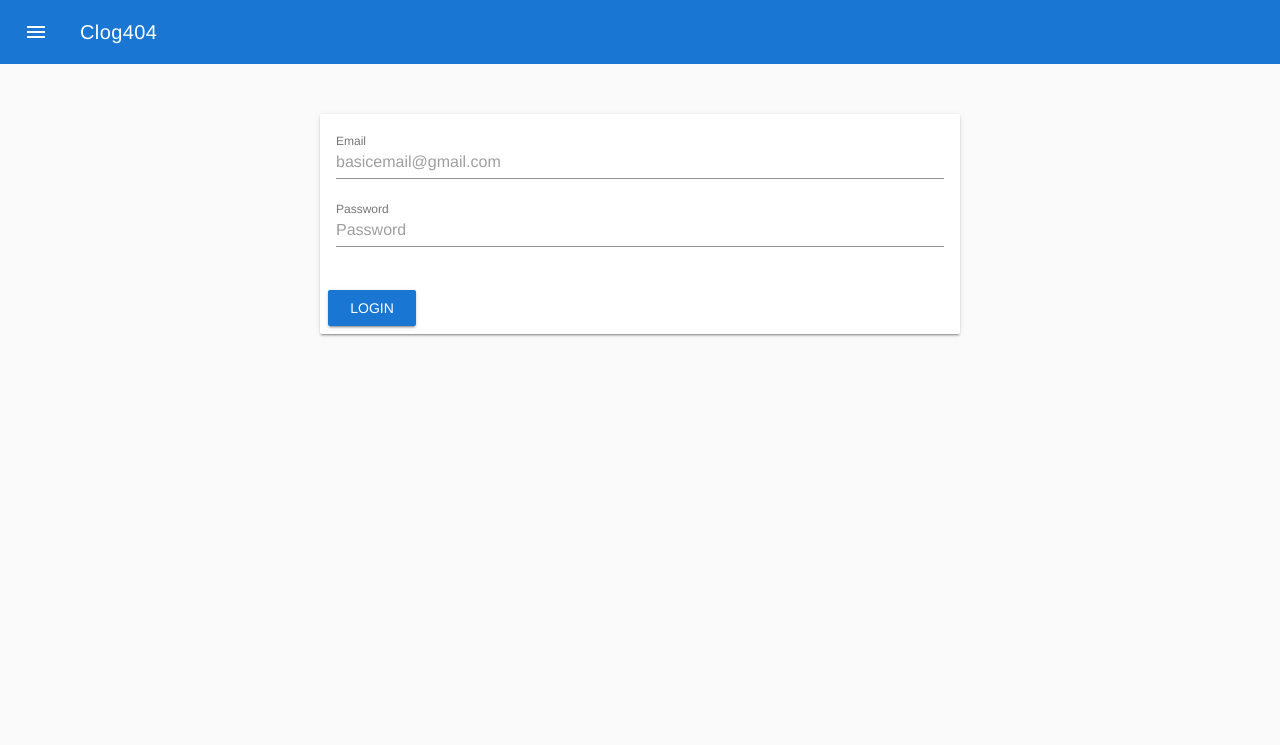
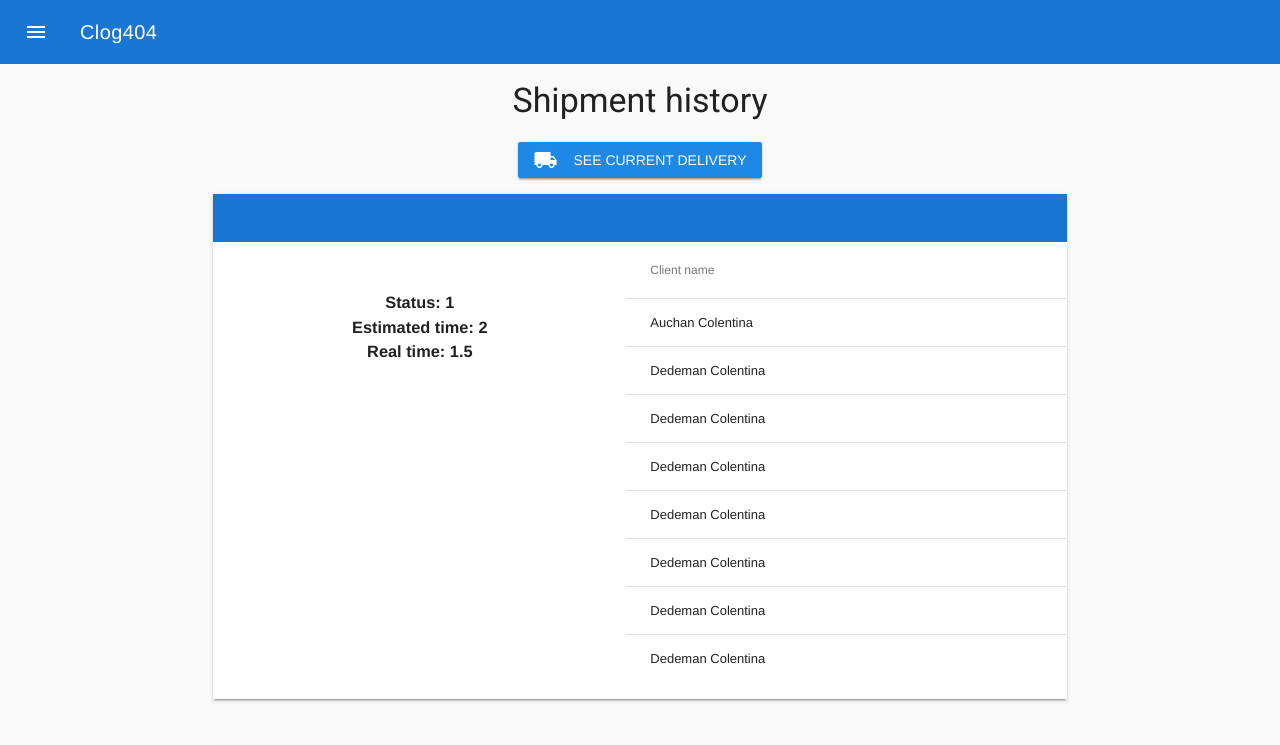
Before and after one commit to KevinDeVadder/clog404, a Vue app in the folder Client/clog404/: page /#/shipments-history in a window 1280 px wide. Before the commit this address led to /#/login. Shown: the top 745 px of the page. Built offline with nearby package versions, Linux system fonts and the light colour scheme.

Commit message:
Added driver history and shipment tracker

```diff
--- /dev/null
+++ b/Client/clog404/src/components/History.vue
@@ -0,0 +1,126 @@
+<template>
+<div>
+    <v-flex xs12 class="my-3">
+        <span class="display-1">Shipment history</span>
+    </v-flex>
+    <v-btn dark raised color="blue darken-1" class="mb-3" to="/shipment"><v-icon left dark>local_shipping</v-icon>See current delivery</v-btn>
+    <shipment v-for="shipment in shipments" :key="shipment._id" :shipment="shipment"/>
+</div>
+</template>
+<script>
+import shipment from './Shipments/Shipment'
+
+export default {
+  data(){
+    return{
+      shipments:[
+          {
+              status:1,
+              clients:[
+                {
+                  name: 'Auchan Colentina',
+                  geolocation:{
+                    lat: 45,
+                    lng: 45
+                  },
+                  id: '231ikg2nmdakop0'
+                },
+
+                {
+                  name: 'Dedeman Colentina',
+                  geolocation:{
+                    lat: 48,
+                    lng: 45
+                  },
+                  id: 'glkjn3qkjbeqk'
+                },
+
+                {
+                  name: 'Dedeman Colentina',
+                  geolocation:{
+                    lat: 48,
+                    lng: 45
+                  },
+                  id: 'glkjn3qkjbeqk'
+                },
+                {
+                  name: 'Dedeman Colentina',
+                  geolocation:{
+                    lat: 48,
+                    lng: 45
+                  },
+                  id: 'glkjn3qkjbeqk'
+                },
+                {
+                  name: 'Dedeman Colentina',
+                  geolocation:{
+                    lat: 48,
+                    lng: 45
+                  },
+                  id: 'glkjn3qkjbeqk'
+                },
+                {
+                  name: 'Dedeman Colentina',
+                  geolocation:{
+                    lat: 48,
+                    lng: 45
+                  },
+                  id: 'glkjn3qkjbeqk'
+                },
+                {
+                  name: 'Dedeman Colentina',
+                  geolocation:{
+                    lat: 48,
+                    lng: 45
+                  },
+                  id: 'glkjn3qkjbeqk'
+                },
+                {
+                  name: 'Dedeman Colentina',
+                  geolocation:{
+                    lat: 48,
+                    lng: 45
+                  },
+                  id: 'glkjn3qkjbeqk'
+                }
+              ],
+              estimatedTime: 2,
+              realTime: 1.5
+          },
+          {
+              status:1,
+              clients:[
+                {
+                  name: 'Auchan Colentina',
+                  geolocation:{
+                    lat: 45,
+                    lng: 45
+                  },
+                  id: '231ikg2nmdakop0'
+                },
+
+                {
+                  name: 'Dedeman Colentina',
+                  geolocation:{
+                    lat: 48,
+                    lng: 45
+                  },
+                  id: 'glkjn3qkjbeqk'
+                }
+              ],
+              estimatedTime: 2,
+              realTime: 1.5
+          }
+      ]
+    }
+  },
+  methods: {
+  },
+  components:{
+    shipment,
+  }
+}
+</script>
+<style scoped>
+
+</style>
--- /dev/null
+++ b/Client/clog404/src/components/ShipmentMap.vue
@@ -0,0 +1,165 @@
+<template>
+  <div>
+    <v-flex xs12 class="my-3">
+        <span class="display-1">See shipment progress</span>
+    </v-flex>
+      <v-flex xs8 offset-xs2 justify-center class="my-3">
+    <div class="white elevation-2">
+        <v-layout>
+        <v-flex xs-12>
+            <GmapMap
+            :zoom="15"
+            :center="center"
+            map-type-id="satellite"
+            :options="{
+                    streetViewControl: false,
+                    mapTypeControl: false,
+                }"
+            style="width: 900px; height: 425px"
+            >
+            </GmapMap>
+        </v-flex>
+        </v-layout>
+        <v-btn class="blue lighten-2 my-3" dark v-if="!started" @click="started=true"><v-icon left dark>play_arrow</v-icon>Start shipment</v-btn>
+        <v-layout v-if="started">
+            <v-flex sm-6 class="my-5">
+                <h3>Status: {{shipment.status}}</h3>
+                <h3 v-if="shipment.driver">Driver: {{shipment.driver.name}}</h3>
+                <h3>Estimated time: {{shipment.estimatedTime}}</h3>
+                <h3>Real time: {{shipment.realTime}}</h3>
+            </v-flex>
+            <v-flex sm-4 class="mb-3">
+                <v-data-table
+                :headers="[{text:'Client name', value: name, sortable: false},{text: 'Confirm',sortable: false, align:'center'}]"
+                :items="shipment.clients"
+                hide-actions>
+                <template slot="items" slot-scope="props">
+                  <td class="text-xs-left">
+                    {{props.item.name}}
+                  </td>
+                    <td class="text-xs-center">
+                        <v-icon
+                            small
+                            class="mr-2"
+                            @click="acceptMedic(props.item)"
+                        >
+                            check
+                        </v-icon>
+                    </td>
+                </template>
+              </v-data-table>
+            </v-flex>
+        </v-layout>
+    </div>
+    </v-flex>
+  </div>
+</template>
+
+<script>
+export default {
+  data () {
+    return {
+        center:{hehe:"tesa"},
+        started: false,
+        shipment:{
+              status:1,
+              driver:{
+                  name: 'Costel Biju',
+                  driverId: 'dbhsba121wqb2jwh3ebmQh'
+              },
+              clients:[
+                {
+                  name: 'Auchan Colentina',
+                  geolocation:{
+                    lat: 45,
+                    lng: 45
+                  },
+                  id: '231ikg2nmdakop0'
+                },
+
+                {
+                  name: 'Dedeman Colentina',
+                  geolocation:{
+                    lat: 48,
+                    lng: 45
+                  },
+                  id: 'glkjn3qkjbeqk'
+                },
+
+                {
+                  name: 'Dedeman Colentina',
+                  geolocation:{
+                    lat: 48,
+                    lng: 45
+                  },
+                  id: 'glkjn3qkjbeqk'
+                },
+                {
+                  name: 'Dedeman Colentina',
+                  geolocation:{
+                    lat: 48,
+                    lng: 45
+                  },
+                  id: 'glkjn3qkjbeqk'
+                },
+                {
+                  name: 'Dedeman Colentina',
+                  geolocation:{
+                    lat: 48,
+                    lng: 45
+                  },
+                  id: 'glkjn3qkjbeqk'
+                },
+                {
+                  name: 'Dedeman Colentina',
+                  geolocation:{
+                    lat: 48,
+                    lng: 45
+                  },
+                  id: 'glkjn3qkjbeqk'
+                },
+                {
+                  name: 'Dedeman Colentina',
+                  geolocation:{
+                    lat: 48,
+                    lng: 45
+                  },
+                  id: 'glkjn3qkjbeqk'
+                },
+                {
+                  name: 'Dedeman Colentina',
+                  geolocation:{
+                    lat: 48,
+                    lng: 45
+                  },
+                  id: 'glkjn3qkjbeqk'
+                }
+              ],
+              estimatedTime: 2,
+              realTime: 1.5
+          },
+    }
+  },
+  methods: {
+    geolocate() {
+        navigator.geolocation.getCurrentPosition(this.buildUrl, this.geoError);
+    },
+    buildUrl(position) {
+        const lat = position.coords.latitude;
+        const lon = position.coords.longitude;
+        this.center.lat=lat;
+        this.center.lng=lon;
+    },
+    geoError(error) {
+        console.log(error)
+    }
+  },
+    beforeMount() {
+      this.geolocate();
+    },
+}
+</script>
+
+<!-- Add "scoped" attribute to limit CSS to this component only -->
+<style scoped>
+</style>
--- a/Client/clog404/src/components/Shipments/Shipment.vue
+++ b/Client/clog404/src/components/Shipments/Shipment.vue
@@ -6,8 +6,9 @@
         <v-layout>
             <v-flex sm-6 class="my-5">
                 <h3>Status: {{shipment.status}}</h3>
-                <h3>Driver: {{shipment.driver.name}}</h3>
+                <h3 v-if="shipment.driver">Driver: {{shipment.driver.name}}</h3>
                 <h3>Estimated time: {{shipment.estimatedTime}}</h3>
+                <h3>Real time: {{shipment.realTime}}</h3>
             </v-flex>
             <v-flex sm-4 class="mb-3">
                 <v-data-table
@@ -20,7 +21,6 @@
                   </td>
                 </template>
               </v-data-table>
-
             </v-flex>
         </v-layout>
     </div>
--- a/Client/clog404/src/components/Shipments/addShipment/showRoute.vue
+++ b/Client/clog404/src/components/Shipments/addShipment/showRoute.vue
@@ -77,6 +77,7 @@ export default {
   props:['center', 'driver', 'shops'],
   methods: {
   },
+
 }
 </script>
 
--- a/Client/clog404/src/router/index.js
+++ b/Client/clog404/src/router/index.js
@@ -6,6 +6,10 @@ import Login from '@/components/Login'
 import Shipments from '@/components/Shipments/index'
 
 import Dashboard from '@/components/Dashboard/index'
+
+import History from '@/components/History'
+
+import ShipmentMap from '@/components/ShipmentMap'
 
 import AccessDenied from '@/components/AccessDenied'
 
@@ -46,6 +50,24 @@ let router =  new Router({
       meta:{
         //requiresAuth: true,
         //sys_admin: true
+      }
+    },
+
+    {
+      path: '/shipments-history',
+      name: 'History',
+      component: History,
+      meta: {
+        // guest: true
+      }
+    },
+
+    {
+      path:'/shipment/',
+      name: 'ShipmentMap',
+      component: ShipmentMap,
+      meta:{
+
       }
     }
   ]
```
Lines whose indentation alone changed are shown as unchanged.
